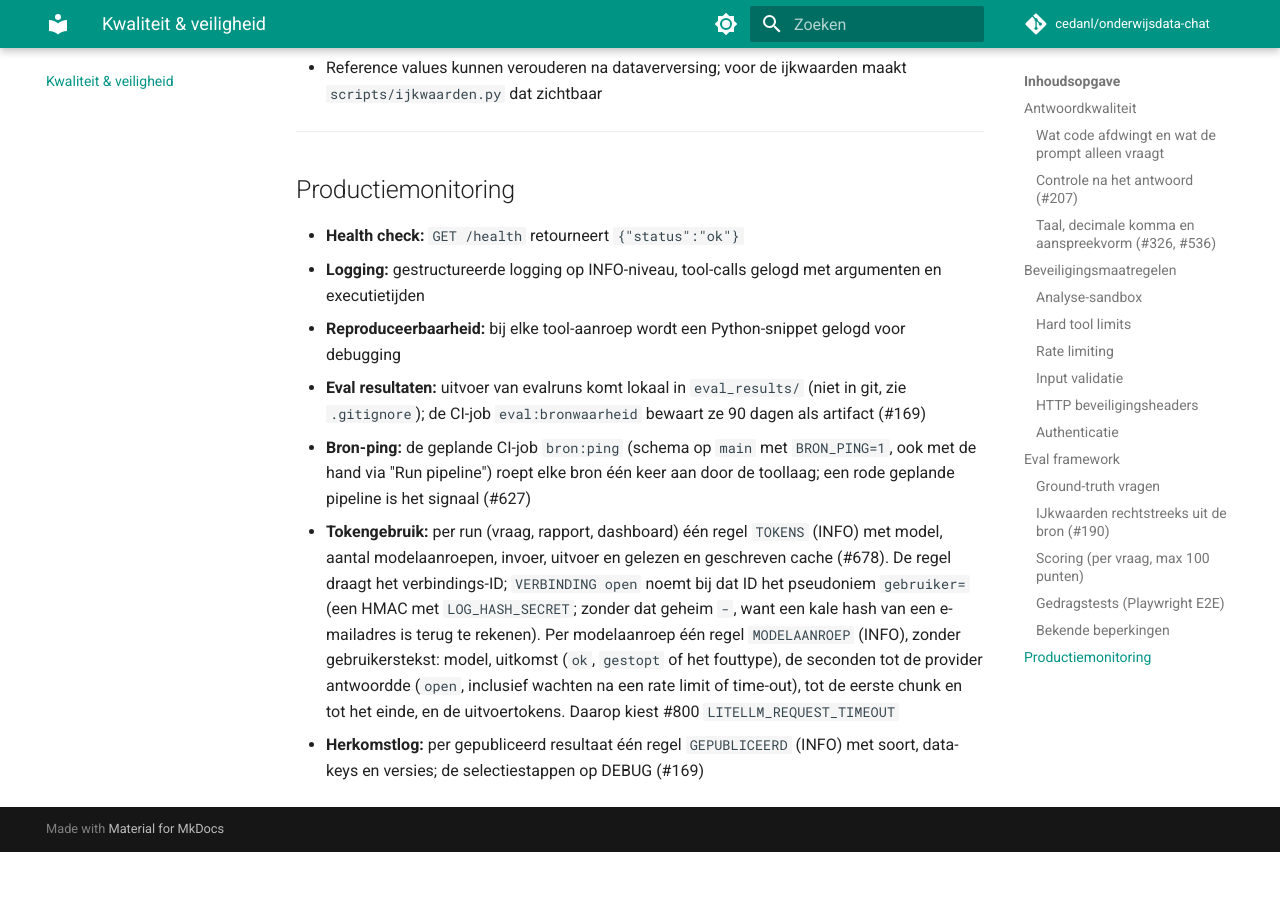
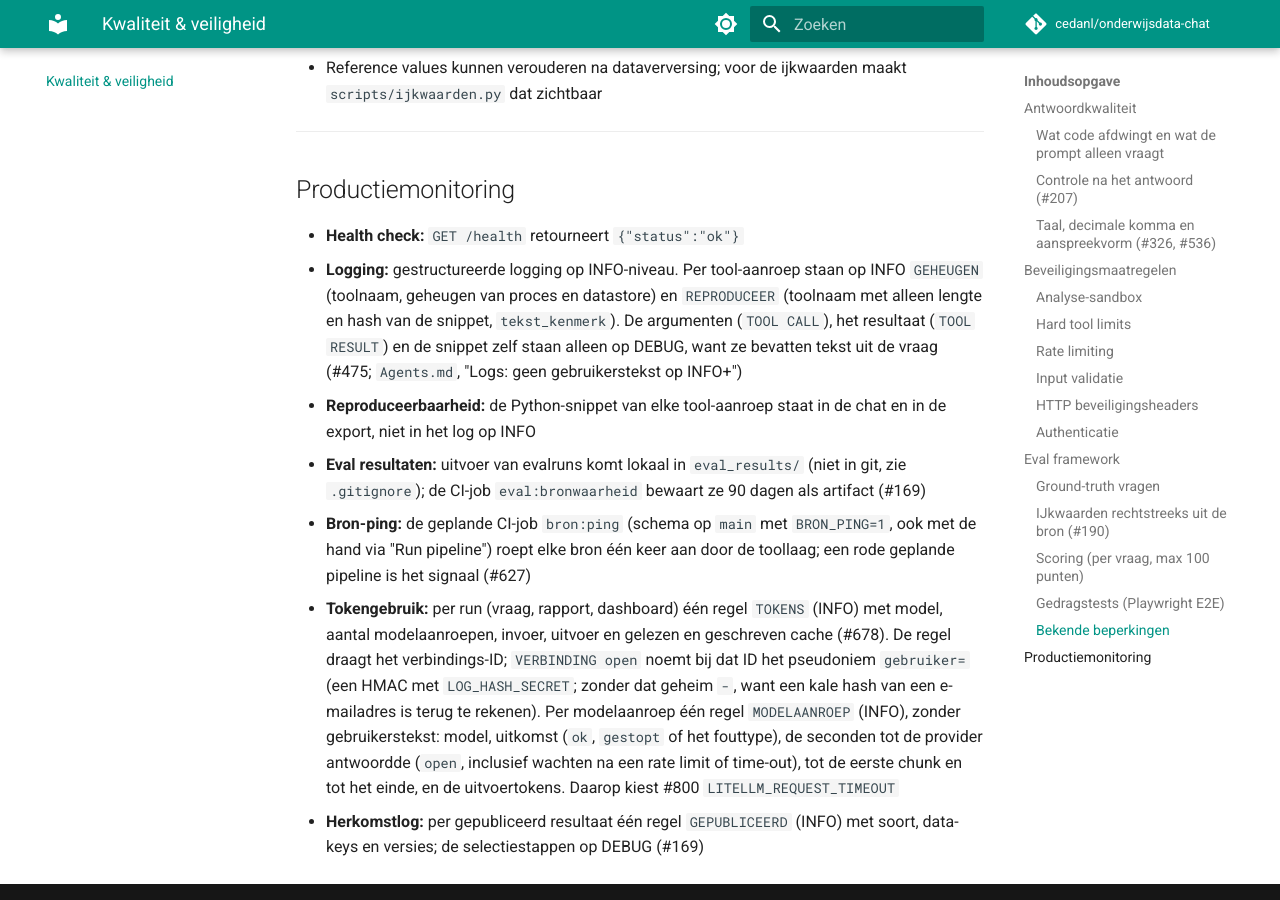
Before and after one commit to cedanl/onderwijsdata-chat, an MkDocs documentation site: the page built from docs/kwaliteit-en-veiligheid.md, in a window 1280 px wide and 900 px high, scrolled down 8523 px. Built offline with MkDocs 1.6.1 and Material for MkDocs 9.7.7, drawn with Linux system fonts in a browser that asks for light colours; comment, search, counter and statistics services are not loaded; before the commit the page ends 9375 px from its top, so only the background shows below that.

Commit message:
docs(kwaliteit): productiemonitoring zegt wat op INFO en wat alleen op DEBUG staat
"Productiemonitoring" beloofde dat tool-calls met argumenten en
executietijden gelogd worden, en dat bij elke tool-aanroep een snippet in
het log komt. Volgens agent/loop.py staan de argumenten (TOOL CALL), het
resultaat en de snippet alleen op DEBUG; op INFO staan GEHEUGEN en
REPRODUCEER met alleen lengte en hash (tekst_kenmerk). Dat is het besluit
uit #475: argumenten en snippets bevatten tekst uit de vraag. Een regel met
de uitvoertijd per tool bestaat niet.

De sectie beschrijft nu precies die regels, met een verwijzing naar de
logregel in Agents.md.

Closes #853

Co-Authored-By: Claude Opus 5.5 <noreply@anthropic.com>

```diff
--- a/docs/kwaliteit-en-veiligheid.md
+++ b/docs/kwaliteit-en-veiligheid.md
@@ -201,8 +201,12 @@ Transparantie over wat nog niet getest is:
 ## Productiemonitoring
 
 - **Health check:** `GET /health` retourneert `{"status":"ok"}`
-- **Logging:** gestructureerde logging op INFO-niveau, tool-calls gelogd met argumenten en executietijden
-- **Reproduceerbaarheid:** bij elke tool-aanroep wordt een Python-snippet gelogd voor debugging
+- **Logging:** gestructureerde logging op INFO-niveau. Per tool-aanroep staan op INFO `GEHEUGEN` (toolnaam, geheugen van
+  proces en datastore) en `REPRODUCEER` (toolnaam met alleen lengte en hash van de snippet, `tekst_kenmerk`). De
+  argumenten (`TOOL CALL`), het resultaat (`TOOL RESULT`) en de snippet zelf staan alleen op DEBUG, want ze bevatten
+  tekst uit de vraag (#475; `Agents.md`, "Logs: geen gebruikerstekst op INFO+")
+- **Reproduceerbaarheid:** de Python-snippet van elke tool-aanroep staat in de chat en in de export, niet in het log op
+  INFO
 - **Eval resultaten:** uitvoer van evalruns komt lokaal in `eval_results/` (niet in git, zie `.gitignore`); de CI-job `eval:bronwaarheid` bewaart ze 90 dagen als artifact (#169)
 - **Bron-ping:** de geplande CI-job `bron:ping` (schema op `main` met `BRON_PING=1`, ook met de hand via "Run pipeline") roept elke bron één keer aan door de toollaag; een rode geplande pipeline is het signaal (#627)
 - **Tokengebruik:** per run (vraag, rapport, dashboard) één regel `TOKENS` (INFO) met model, aantal modelaanroepen, invoer, uitvoer en gelezen en geschreven cache (#678). De regel draagt het verbindings-ID; `VERBINDING open` noemt bij dat ID het pseudoniem `gebruiker=` (een HMAC met `LOG_HASH_SECRET`; zonder dat geheim `-`, want een kale hash van een e-mailadres is terug te rekenen). Per modelaanroep één regel `MODELAANROEP` (INFO), zonder gebruikerstekst: model, uitkomst (`ok`, `gestopt` of het fouttype), de seconden tot de provider antwoordde (`open`, inclusief wachten na een rate limit of time-out), tot de eerste chunk en tot het einde, en de uitvoertokens. Daarop kiest #800 `LITELLM_REQUEST_TIMEOUT`
```
